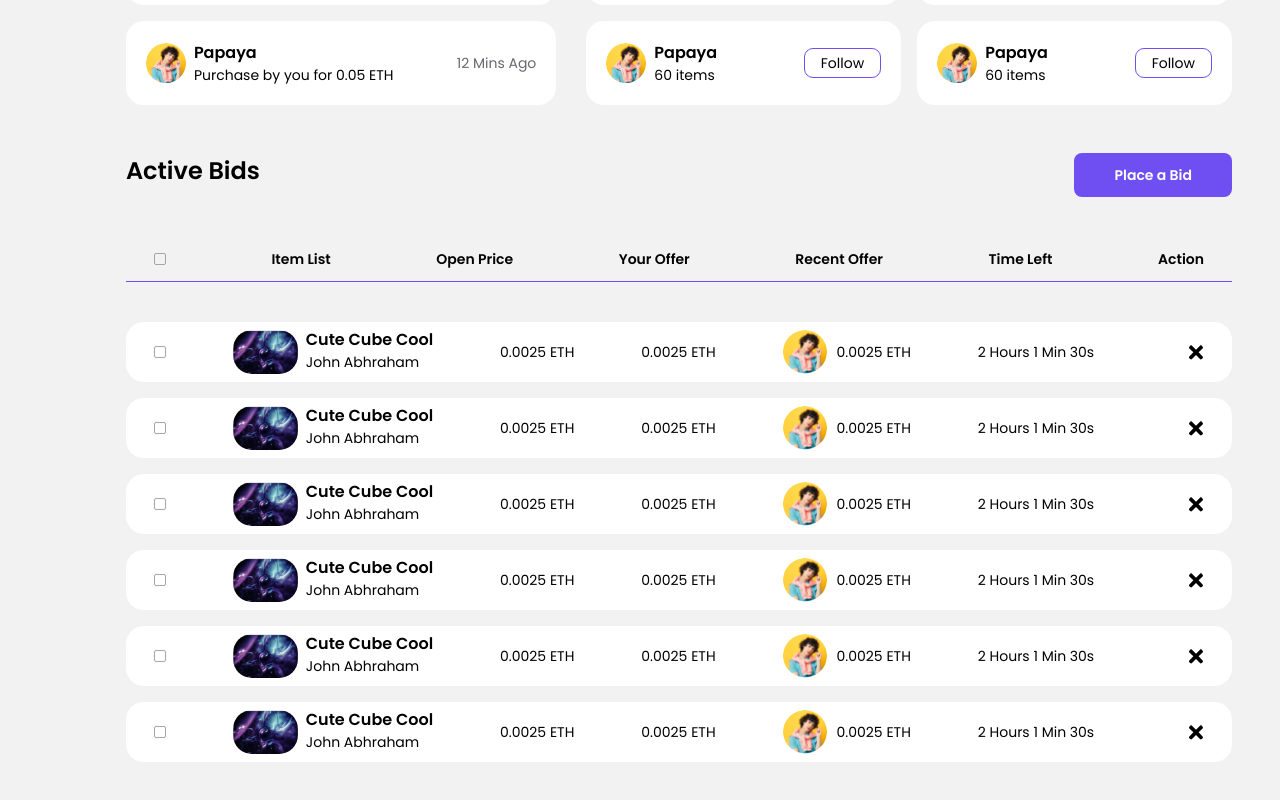
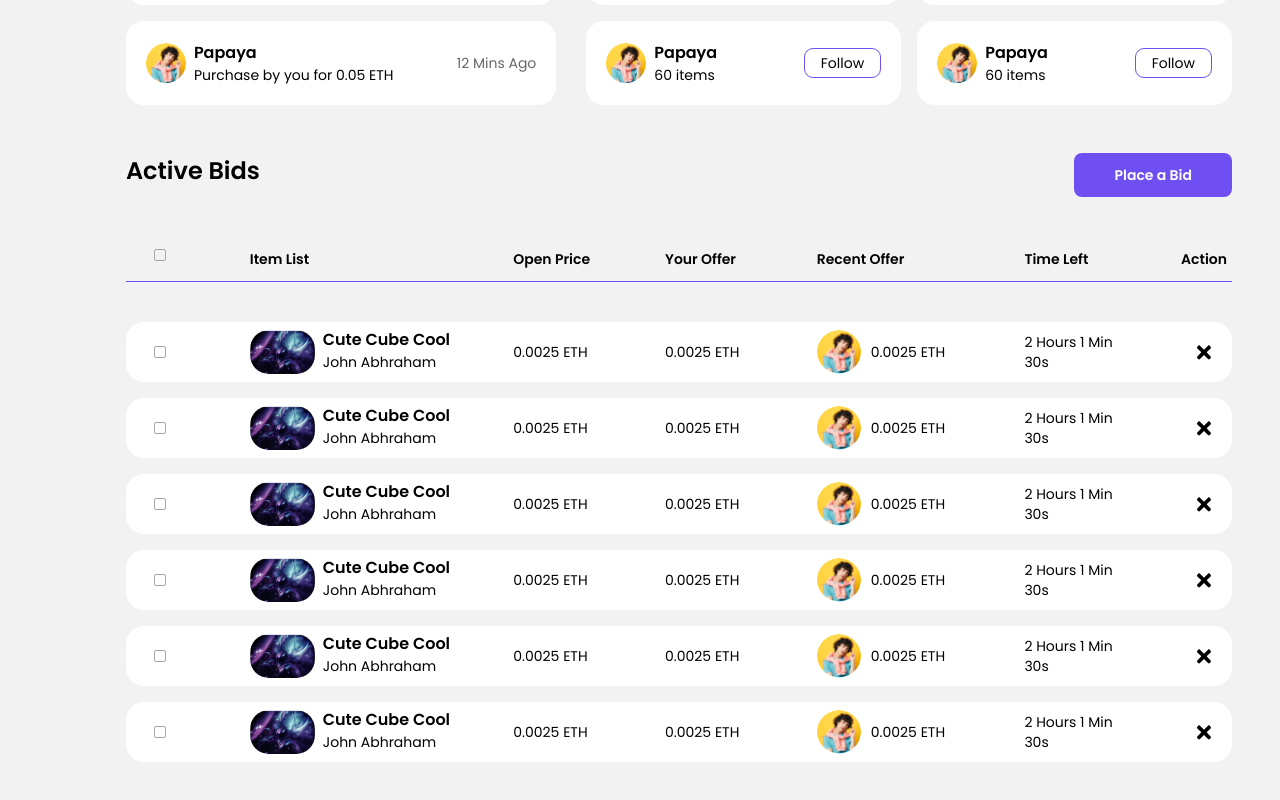
Before and after one commit to SajanThapa22/NFT-website, a React (Vite) app: page / in a window 1280 px wide. Shown: the part 2481-3281 px from the top of the page. Built offline with nearby package versions, Linux system fonts and the light colour scheme.

Commit message:
fixed active bids

```diff
--- a/src/components/ActiveBidCard.tsx
+++ b/src/components/ActiveBidCard.tsx
@@ -4,7 +4,7 @@ import Cross from "../assets/svgs/cross.svg?react";
 
 const ActiveBidCard = () => {
   return (
-    <div className="grid grid-cols-[auto,auto,auto,auto,auto,auto,auto] gap-[40px] items-center bg-bg-comp py-2 px-7 rounded-[18px]">
+    <div className="grid grid-cols-[1fr,4fr,2fr,2fr,3fr,2fr,1fr] gap-[40px] items-center bg-bg-comp py-2 pl-7 rounded-[18px]">
       <div className="rounded-[2px] w-3 h-3 border border-[#A5A5A5]"></div>
 
       <div className="flex gap-2 items-center">
@@ -35,7 +35,7 @@ const ActiveBidCard = () => {
         <p className="capitalize text-txt-clr text-sm">2 Hours 1 min 30s</p>
       </div>
 
-      <div className="justify-self-end">
+      <div className="justify-self-center">
         <Cross className="text-txt-clr w-[16px] h-[16px]" />
       </div>
     </div>
--- a/src/sections/ActiveBids.tsx
+++ b/src/sections/ActiveBids.tsx
@@ -12,7 +12,7 @@ const ActiveBids = () => {
         <Button text="Place a Bid" styles="bg-purp text-white" />
       </div>
 
-      <div className="grid grid-cols-[auto,auto,auto,auto,auto,auto,auto] justify-between items-center border-b border-purp py-3 px-7">
+      <div className="grid grid-cols-[1fr,4fr,2fr,2fr,3fr,2fr,1fr] gap-10 justify-between border-b border-purp py-3 pl-7">
         <div className="rounded-[2px] w-3 h-3 border border-[#A5A5A5]"></div>
 
         <div>
@@ -40,7 +40,7 @@ const ActiveBids = () => {
             time left
           </p>
         </div>
-        <div>
+        <div className="justify-self-center">
           <p className="capitalize text-txt-clr text-sm font-semibold">
             Action
           </p>
@@ -55,36 +55,6 @@ const ActiveBids = () => {
         <ActiveBidCard />
         <ActiveBidCard />
       </div>
-
-      {/* <table className="text-txt-clr">
-        <tr className="text-left">
-          <th className="pl-2">
-            <div className="rounded-[2px] w-3 h-3 border border-[#A5A5A5]"></div>
-          </th>
-          <th>item list</th>
-          <th>item list</th>
-          <th>item list</th>
-          <th>item list</th>
-          <th>item list</th>
-          <th className="flex justify-center">Action</th>
-        </tr>
-
-        <tr className="bg-bg-comp p-10">
-          <td className="bg-bg-comp py-2 pl-2 rounded-l-[18px]">
-            <div className="rounded-[2px] w-3 h-3 border border-[#A5A5A5]"></div>
-          </td>
-          <td className="bg-bg-comp py-2">sajan thapa</td>
-          <td className="bg-bg-comp py-2">sajan thapa</td>
-          <td className="bg-bg-comp py-2">sajan thapa</td>
-          <td className="bg-bg-comp py-2">sajan thapa</td>
-          <td className="bg-bg-comp py-2">sajan thapa</td>
-          <td className="bg-bg-comp py-2 rounded-r-[18px]">
-            <div className="flex justify-center">
-              <Cross className="text-txt-clr w-[16px] h-[16px]" />
-            </div>
-          </td>
-        </tr>
-      </table> */}
     </div>
   );
 };
```
